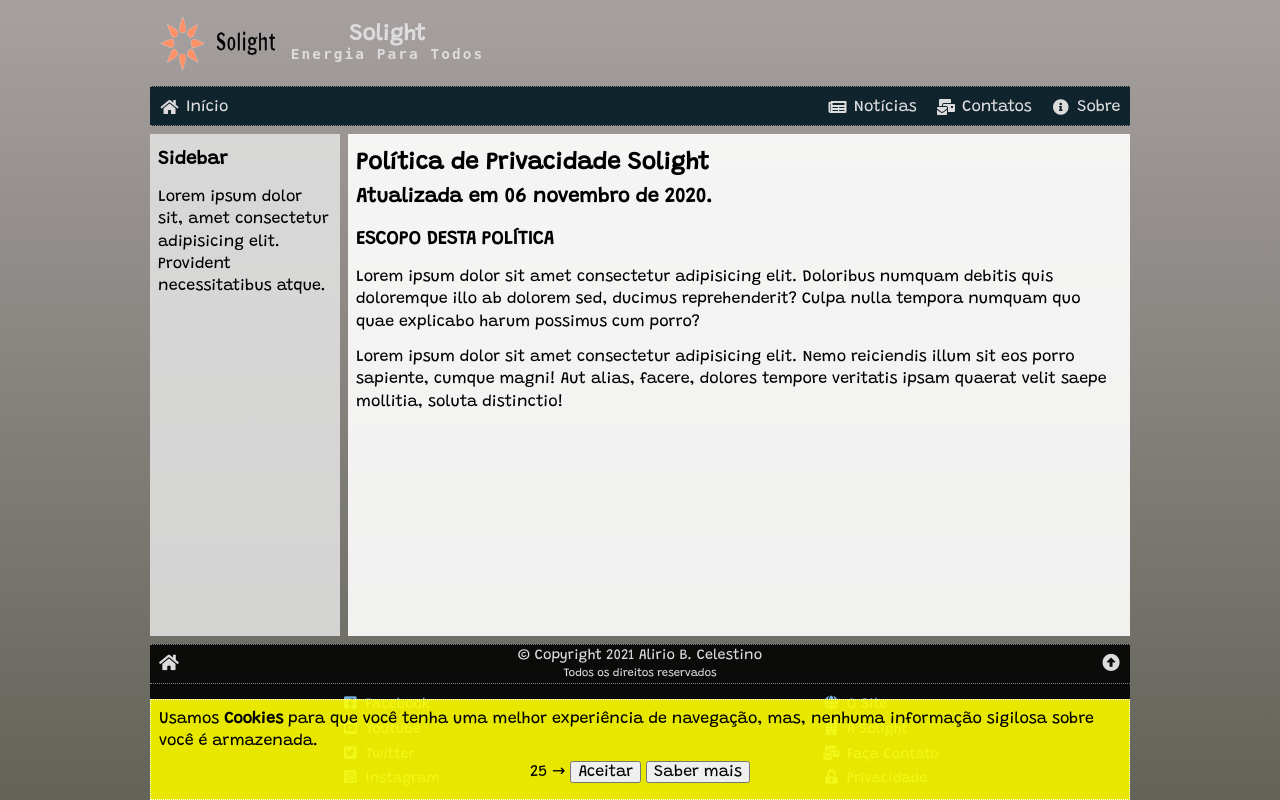
After one commit to aliriocel/aliriocel-projetointegrador3_sistemacorporativo, a PHP site: page /privacidade.php in a window 1280 px wide. The commit adds this page. Run offline with PHP 8.4, Linux system fonts and the light colour scheme.

Commit message:
Confecção da Página Privacidade

```diff
--- a/_footer.php
+++ b/_footer.php
@@ -34,8 +34,7 @@
                     Solight</span></a>
             <a href="./contatos.php" title="Faça contato com a Empereza."><i class="fas fa-fw fa-mail-bulk"></i><span>Faça
                     Contato</span></a>
-            <a href="./privacidade.php" title="Sobre sua privacidade."><i class="fas fa-fw fa-unlock-alt"></i><span>Sua
-                    Privacidade</span></a>
+            <a href="./privacidade.php" title="Sobre sua privacidade."><i class="fas fa-fw fa-unlock-alt"></i><span>Privacidade</span></a>
         </div>
 
     </div>
--- a/_header.php
+++ b/_header.php
@@ -49,7 +49,7 @@ if ($_C['JS'] == '') {
     <div class="wrap">
 
         <header>
-            <a href="/" title="Solight - Página inicial"><img src="./img/logo01.png" alt="Solight - Intranet"></a>
+            <a href="./" title="Solight - Página inicial"><img src="./img/logo01.png" alt="Solight - Intranet"></a>
             <h1> <?php echo $_C['SITENAME'] ?> <small> <?php echo $_C['SITESLOGAN'] ?></small></h1>
         </header>
 
--- /dev/null
+++ b/privacidade.php
@@ -0,0 +1,59 @@
+<?php
+
+// Configuração global do site
+require('./_config.php');
+
+// Configurações desta página
+
+// Título da Página
+$_C ['TITLE'] = 'Faça contato';
+
+// CSS desta página
+
+$_C['CSS'] = 'template.css';
+
+// JavaScript desta página
+
+$_C['JS'] = 'template.js';
+
+// Aqui entra o código PHP desta Página
+
+// Aqui termina o código PHP desta Página
+
+require('./_header.php');
+
+?>
+
+            <aside>
+
+                <h3>Sidebar</h3>
+                <p>Lorem ipsum dolor sit, amet consectetur adipisicing elit. Provident necessitatibus atque.</p>
+
+            </aside>
+
+            <article>
+
+                <h2>Política de Privacidade Solight
+                    <br>
+                    <small>Atualizada em 06 novembro de 2020.</small>
+                </h2>
+
+                <h3>ESCOPO DESTA POLÍTICA</h3>
+
+                <p>Lorem ipsum dolor sit amet consectetur adipisicing elit. Doloribus numquam debitis quis doloremque
+                    illo ab dolorem sed, ducimus reprehenderit? Culpa nulla tempora numquam quo quae explicabo harum
+                    possimus cum porro?</p>
+
+                    <p>Lorem ipsum dolor sit amet consectetur adipisicing elit. Nemo reiciendis illum sit eos porro
+                        sapiente, cumque magni! Aut alias, facere, dolores tempore veritatis ipsam quaerat velit saepe
+                        mollitia, soluta distinctio!</p>
+
+
+
+            </article>
+
+<?php
+
+require('./_footer.php');
+
+?>
```
